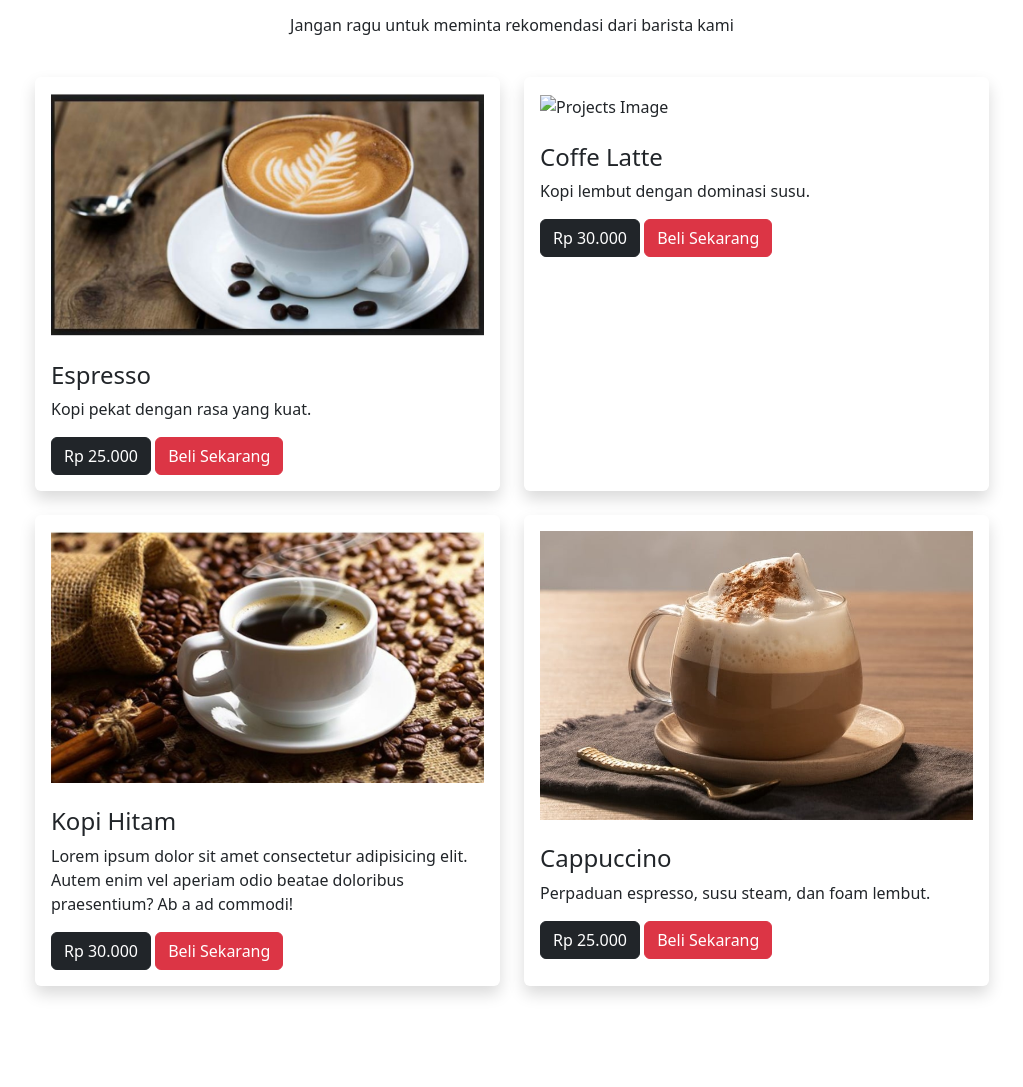
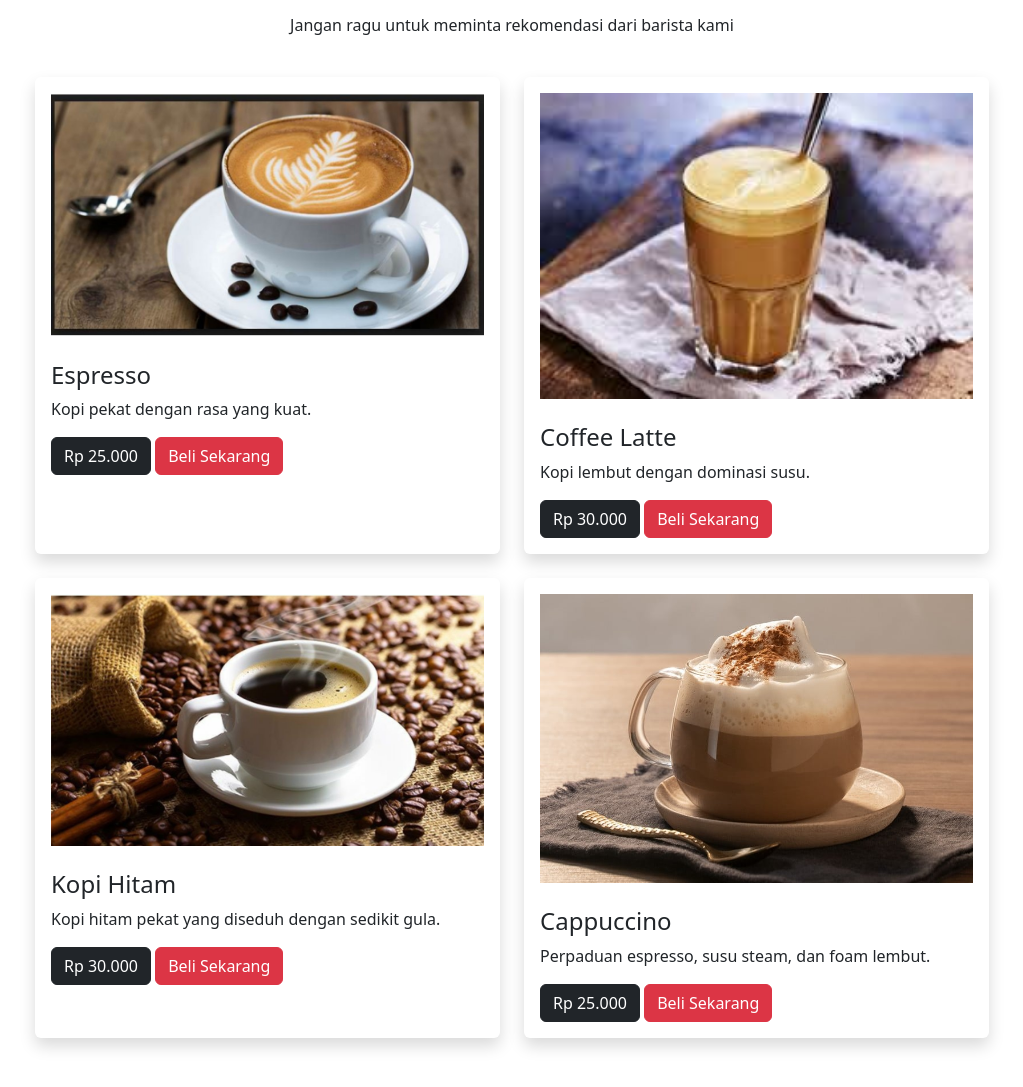
Before and after one commit to Zenryuu-04/Zulfadinaweb, a plain HTML site: page index.html in a window 1280 px wide. Shown: the part 1801-2888 px from the top of the page, without its empty margins (128-1151 px from the left). Drawn offline with nearby package versions, Linux system fonts and the light colour scheme.

Commit message:
Update index.html

```diff
--- a/index.html
+++ b/index.html
@@ -147,8 +147,8 @@
               </div>
             </div>
             <div class="col col-md-5 col-12 shadow p-3 rounded" data-aos="fade-left" data-aos-duration="1000" data-aos-delay="500">
-              <img src="coffe-latte.jpg" alt="Projects Image" width="100%" />
-              <h4 class="pt-4">Coffe Latte</h4>
+              <img src="coffee-latte.jpg" alt="Projects Image" width="100%" />
+              <h4 class="pt-4">Coffee Latte</h4>
               <p>Kopi lembut dengan dominasi susu.</p>
               <div>
                 <a href="https://github.com/DikyGIT/lp-2" target="_blank" class="btn btn-dark">Rp 30.000</a>
@@ -158,7 +158,7 @@
             <div class="col col-md-5 col-12 shadow p-3 rounded" data-aos="fade-right" data-aos-duration="1000">
               <img src="kopi-hitam.jpg" alt="Projects Image" width="100%" />
               <h4 class="pt-4">Kopi Hitam</h4>
-              <p>Lorem ipsum dolor sit amet consectetur adipisicing elit. Autem enim vel aperiam odio beatae doloribus praesentium? Ab a ad commodi!</p>
+              <p>Kopi hitam pekat yang diseduh dengan sedikit gula.</p>
               <div>
                 <a href="https://github.com/DikyGIT/lp-3" target="_blank" class="btn btn-dark">Rp 30.000</a>
                 <a href="https://dikygit.github.io/lp-3/" target="_blank" class="btn btn-danger">Beli Sekarang</a>
```
